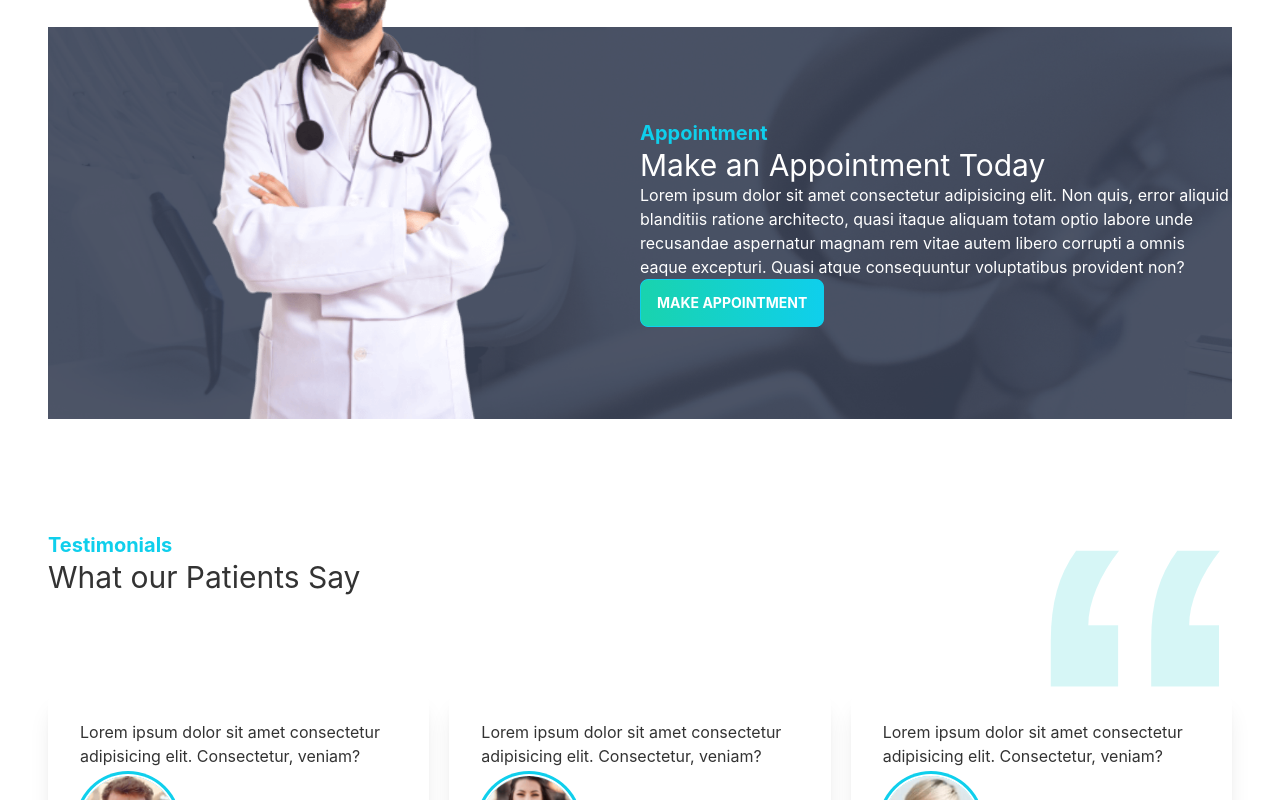
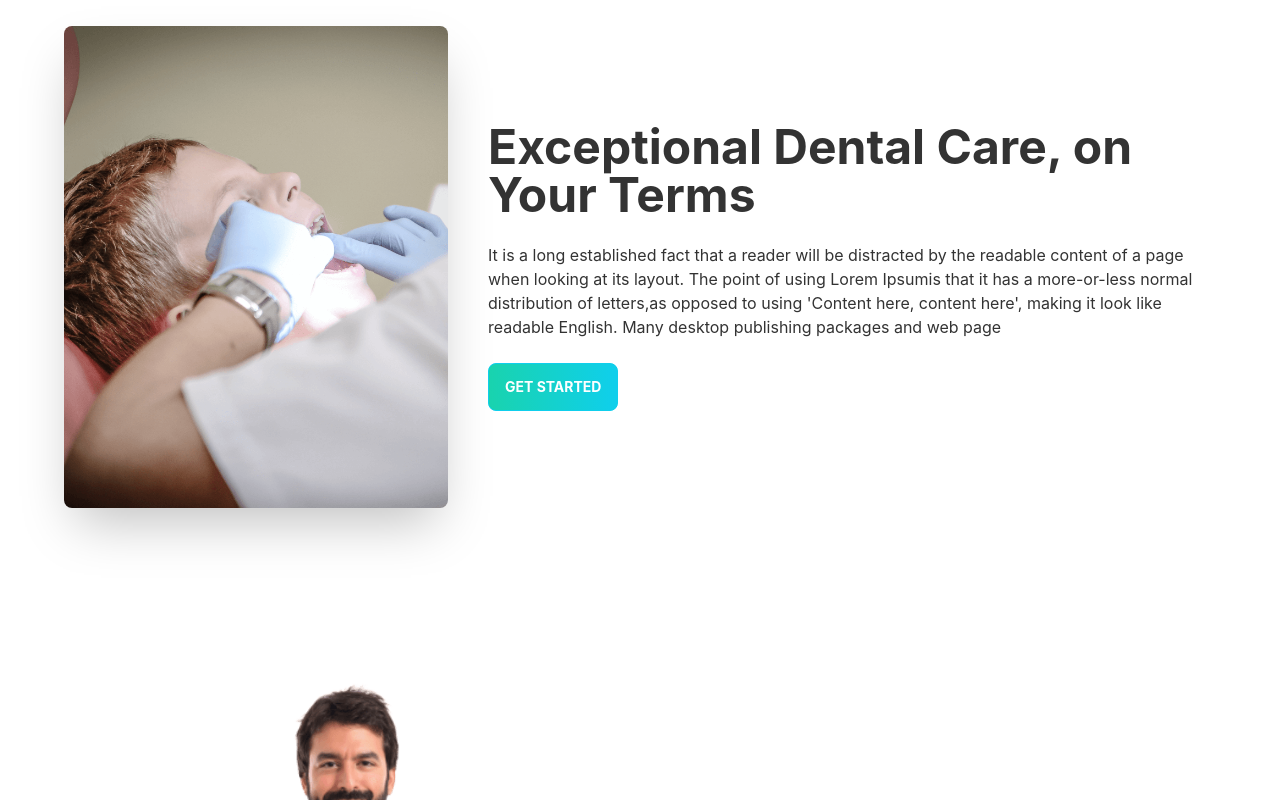
Before and after one commit to Abidur-Rahman-Chowdhury/doctors-portal, a React (Create React App) app: page / in a window 1280 px wide. Shown: the part 1640-2440 px from the top of the page. Built offline with nearby package versions, Linux system fonts and the light colour scheme.

Commit message:
done dental component

```diff
--- /dev/null
+++ b/src/Pages/Home/Dental.js
@@ -0,0 +1,22 @@
+import React from 'react';
+import dental from '../../assets/images/treatment.png';
+import PrimaryButton from '../Shared/PrimaryButton';
+
+const Dental = () => {
+  return (
+    <div className="hero min-h-screen ">
+      <div className="hero-content gap-10 flex-col-reverse lg:flex-row-reverse">
+        <div>
+          <h1 className="text-5xl font-bold">Exceptional Dental Care, on Your Terms</h1>
+          <p className="py-6">
+          It is a long established fact that a reader will be distracted by the readable content of a page when looking at its layout. The point of using Lorem Ipsumis that it has a more-or-less normal distribution of letters,as opposed to using 'Content here, content here', making it look like readable English. Many desktop publishing packages and web page
+          </p>
+          <PrimaryButton>Get Started</PrimaryButton>
+        </div>
+        <img src={dental} className="max-w-sm rounded-lg shadow-2xl" alt="" />
+      </div>
+    </div>
+  );
+};
+
+export default Dental;
--- a/src/Pages/Home/Home.js
+++ b/src/Pages/Home/Home.js
@@ -1,5 +1,6 @@
 import React from 'react';
 import Banner from './Banner';
+import Dental from './Dental';
 import Footer from './Footer';
 import Info from './Info';
 import MakeAppointment from './MakeAppointment';
@@ -13,6 +14,7 @@ const Home = () => {
             <Banner></Banner>
             <Info></Info>
             <Services></Services>
+            <Dental></Dental>
             <MakeAppointment></MakeAppointment>
             <Testimonials></Testimonials>
             <Footer></Footer>
--- a/src/Pages/Home/Testimonials.js
+++ b/src/Pages/Home/Testimonials.js
@@ -12,21 +12,21 @@ const Testimonials = () => {
             _id: 1,
             name: "Winson Herry",
             img: people1,
-            reviews: 'Lorem ipsum dolor sit amet consectetur adipisicing elit. Consectetur, veniam?',
+            reviews: 'It is a long established fact that by the readable content of a lot layout. The point of using Lorem a more-or-less normal distribu to using Content here, content',
             location: 'california'
         },
         {
             _id: 2,
             name: "Winson Herry",
             img: people2,
-            reviews: 'Lorem ipsum dolor sit amet consectetur adipisicing elit. Consectetur, veniam?',
+            reviews: 'It is a long established fact that by the readable content of a lot layout. The point of using Lorem a more-or-less normal distribu to using Content here, content',
             location: 'california'
         },
         {
             _id: 3,
             name: "Winson Herry",
             img: people3,
-            reviews: 'Lorem ipsum dolor sit amet consectetur adipisicing elit. Consectetur, veniam?',
+            reviews: 'It is a long established fact that by the readable content of a lot layout. The point of using Lorem a more-or-less normal distribu to using Content here, content',
             location: 'california'
         }
 
```
